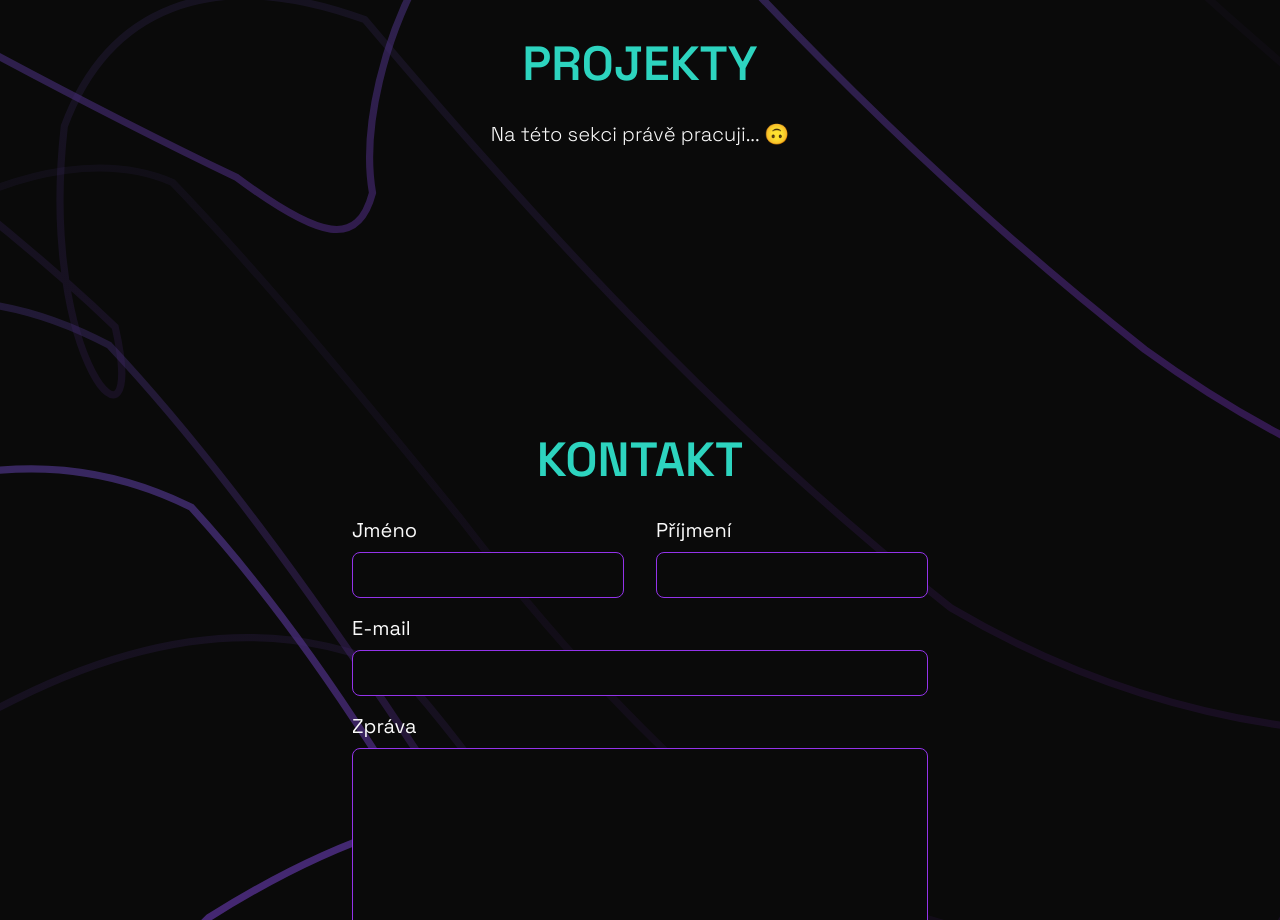
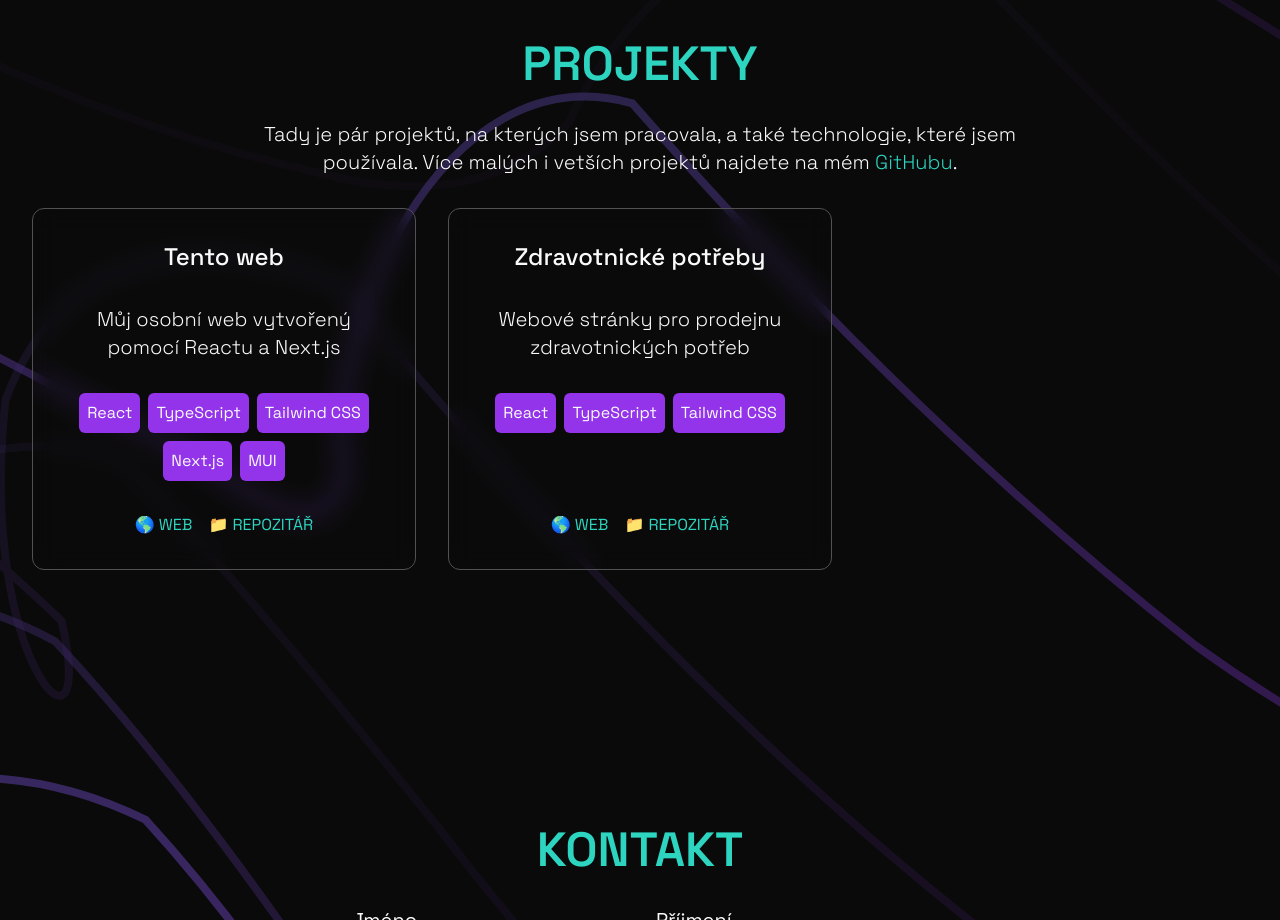
Before and after one commit to luciebuckova/portfolio-ts, a Next.js app: page / in a window 1280 px wide. Shown: the part 2560-3480 px from the top of the page. Built offline with nearby package versions, Linux system fonts and the light colour scheme.

Commit message:
Add some projects

```diff
--- a/src/layouts/Projects.tsx
+++ b/src/layouts/Projects.tsx
@@ -5,7 +5,37 @@ export default function Projects() {
   return (
     <Element name="projects" className="py-16 md:py-32">
       <h3>Projekty</h3>
-      <p>Na této sekci právě pracuji... 🙃</p>
+      <p>
+        Tady je pár projektů, na kterých jsem pracovala, a také technologie,
+        které jsem používala. Více malých i vetších projektů najdete na mém{' '}
+        <a
+          href="https://github.com/luciebuckova/"
+          className="text-teal-400 duration-300 hover:text-purple-600"
+          aria-label="Github">
+          GitHubu
+        </a>
+        .
+      </p>
+      <ul className="mt-8 grid gap-8 md:grid-cols-2 lg:grid-cols-3">
+        <li>
+          <Card
+            title="Tento web"
+            description="Můj osobní web vytvořený pomocí Reactu a Next.js"
+            linkWeb="https://portfolio-ts-theta-hazel.vercel.app/"
+            linkRepo="https://github.com/luciebuckova/portfolio-ts"
+            stack={['React', 'TypeScript', 'Tailwind CSS', 'Next.js', 'MUI']}
+          />
+        </li>
+        <li>
+          <Card
+            title="Zdravotnické potřeby"
+            description="Webové stránky pro prodejnu zdravotnických potřeb"
+            linkWeb="https://zp-lbc.vercel.app"
+            linkRepo="https://github.com/luciebuckova/zp-lbc"
+            stack={['React', 'TypeScript', 'Tailwind CSS']}
+          />
+        </li>
+      </ul>
     </Element>
   );
 }
```
